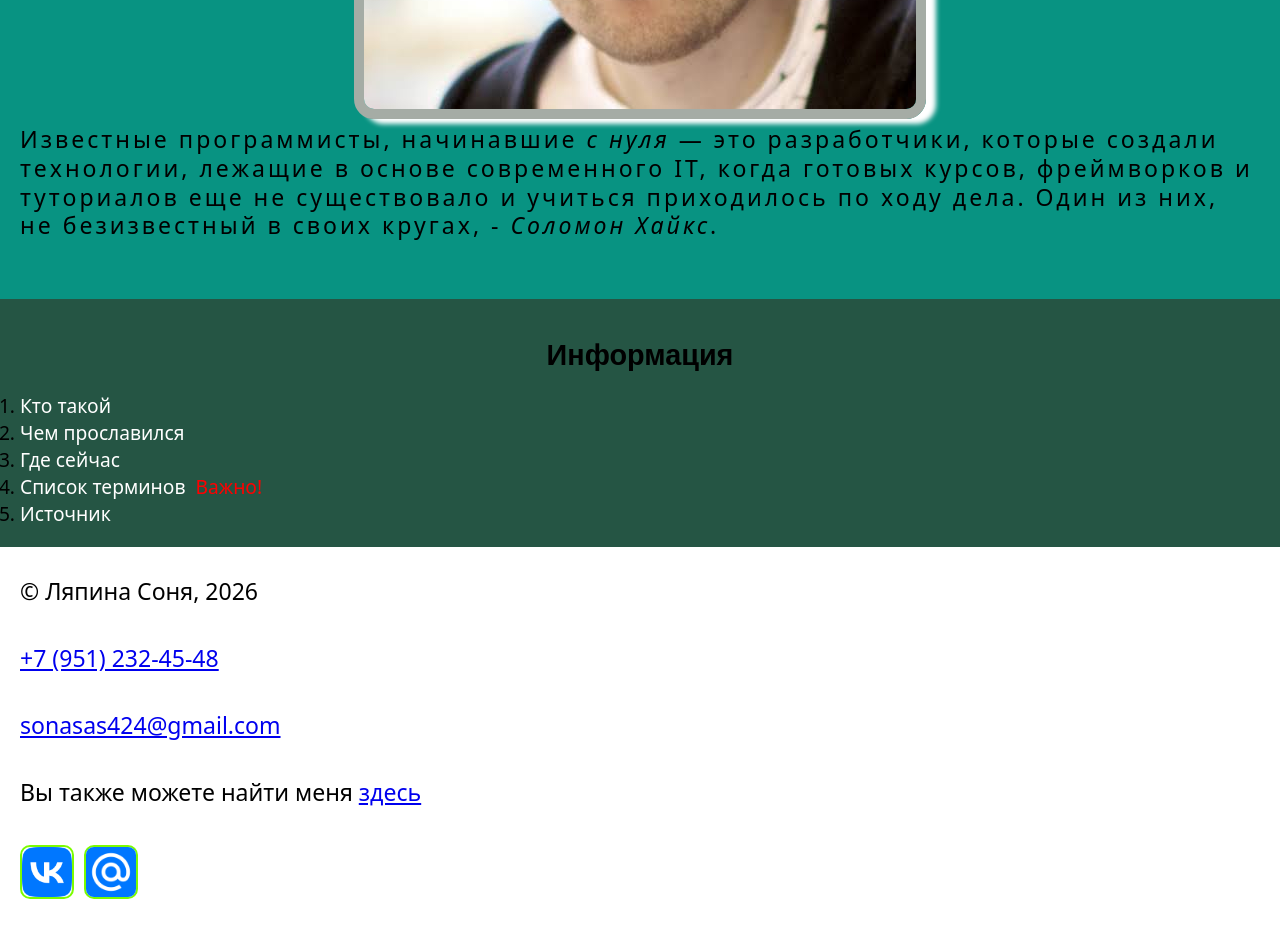
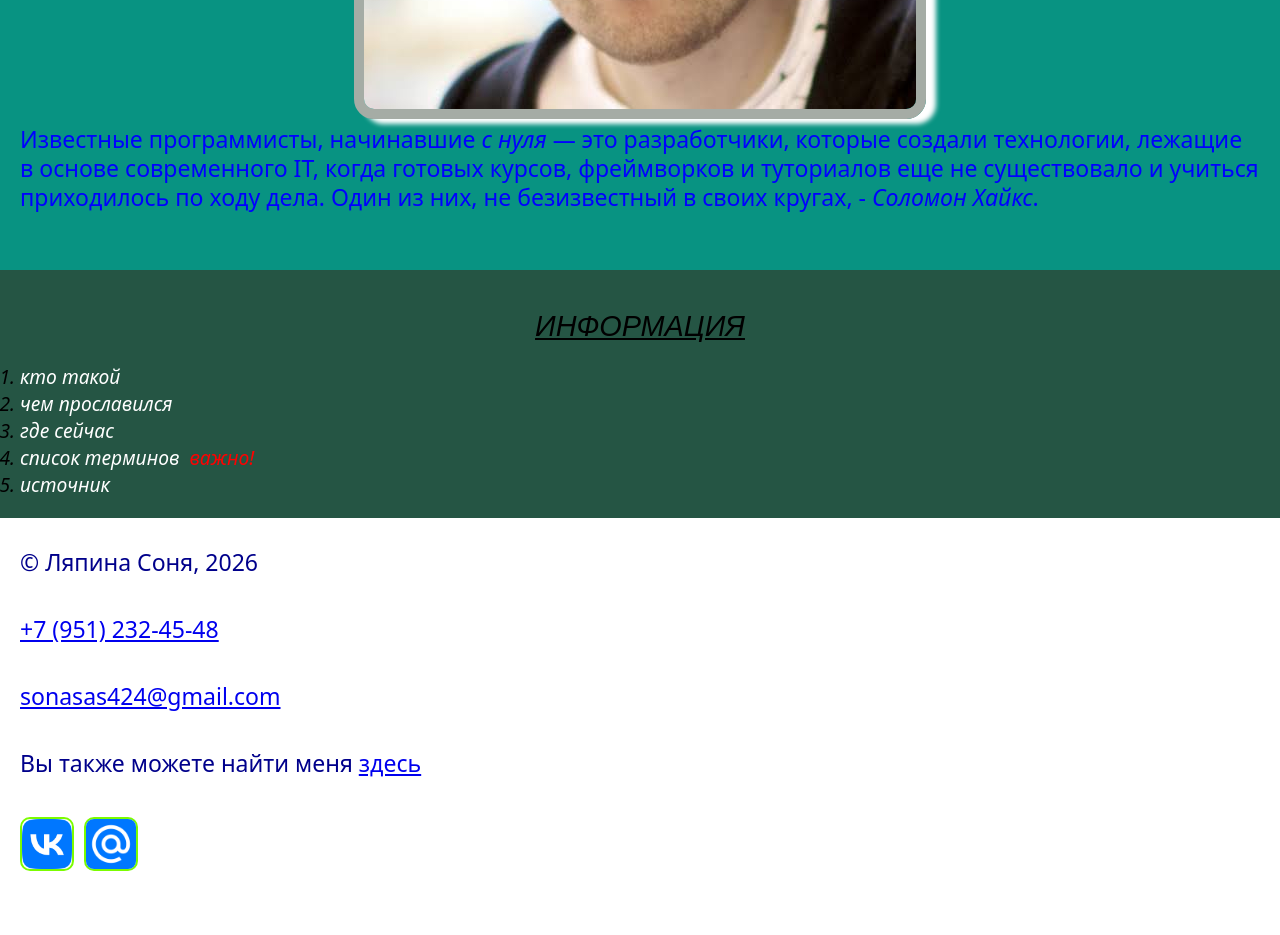
Before and after one commit to MiNoBukasa/solomon_hikes, a plain HTML site: page index.html in a window 1280 px wide. Shown: the part 780-1715 px from the top of the page. After the commit the page ends 1687 px from the top, so only its background shows below. Drawn offline with Linux system fonts and the light colour scheme; a web font is replaced by a local one.

Commit message:
Add files via upload

```diff
--- a/css/style.css
+++ b/css/style.css
@@ -31,13 +31,30 @@ p {
     font-size: 1.2rem;
     line-height: 1.5rem;
     margin-bottom: 2rem;
+    color: darkblue;
 }
+
+p:lang(en){
+    color: blue;
+}
+
 
 h2 {
     text-align: center;
     font-size: 1.5em;
     padding: 20px;
      font-family: "Climate Crisis", sans-serif;
+     text-decoration: underline;
+     text-transform: uppercase;
+     font-weight: 90;
+     font-style: oblique;
+}
+
+li {
+     text-transform: lowercase;
+     font-weight: 50;
+     font-style: oblique 25deg;
+     font-variant: no-common-ligatures proportional-nums;
 }
 
 
@@ -95,6 +112,7 @@ ul li{
 }
 
 
+
 /*.aboutyou li:nth-child(odd) {
 background-color: blueviolet;
 }
@@ -137,3 +155,11 @@ div img {
     border: 2px solid #7cfc00;
     border-radius: 10px;
 }
+
+.aboutme p {
+    color: blue;
+}
+
+img + p {
+    margin-top: 50px;
+}
--- a/index.html
+++ b/index.html
@@ -35,7 +35,7 @@
             <a download href="img/solo.jpg">
         <img src="img/solo.jpg" alt="Соломон Хайкс" style="border: 10px solid #a5aca5">
             </a>
-           <p style="letter-spacing: 3px"> Известные программисты, начинавшие <em>с нуля</em> — это разработчики, которые создали технологии, лежащие в основе современного
+           <p> Известные программисты, начинавшие <em>с нуля</em> — это разработчики, которые создали технологии, лежащие в основе современного
         IT, когда готовых курсов, фреймворков и туториалов еще не существовало и учиться приходилось по ходу дела. Один из них, не безизвестный в своих кругах, - <em>Соломон Хайкс</em>. </p>
         </section>
 
```
Also changed, not shown: article2.html (+1 -1 lines).
